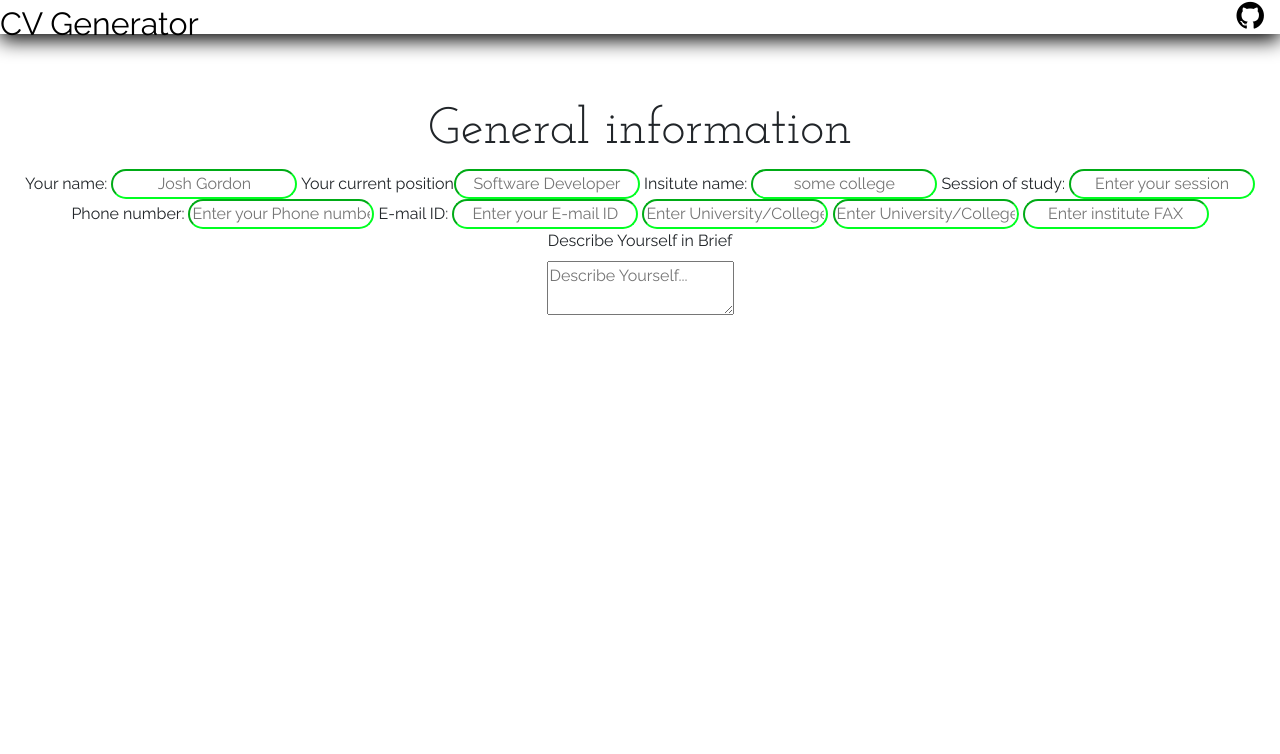
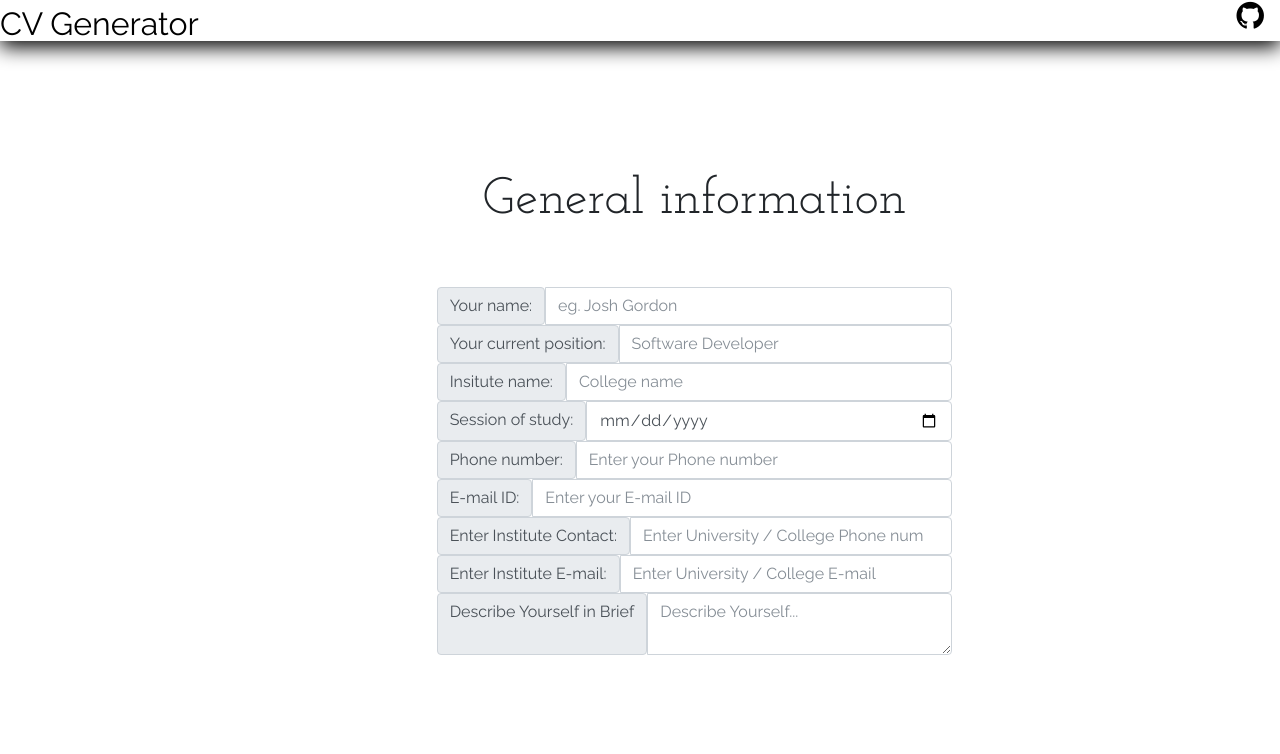
Before and after one commit to Biswajee/CV-Generator, a Django app: page /webapp/form/ in a window 1280 px wide. Shown: the top 754 px of the page. Run offline with Django 3.2, Linux system fonts and the light colour scheme; some libraries are stand-ins or nearby versions.

Commit message:
far from halfway !

```diff
--- a/webapp/static/css/custom_css.css
+++ b/webapp/static/css/custom_css.css
@@ -47,6 +47,10 @@ body {
 
 .pad-down {
   padding-bottom: 100px;
+}
+
+.padlil {
+  padding-bottom: 70px;
 }
 
 .borderify-login {
--- a/webapp/templates/webpages/fillform.html
+++ b/webapp/templates/webpages/fillform.html
@@ -43,18 +43,15 @@
     margin: 0;
   }
 
-        .pretty{
-          border-radius: 20px;
-          border-color: #00ff21;
-          text-align: center;
-          color: orange;
+  .fix{
+    padding-bottom: 7px;     /* Small juggad for navbar :P */
   }
   </style>
 </head>
 
 
 <body class="landing-page">
-  <nav class="navbar bg-white nav navbar-nav navbar-fixed-top nav-header" >
+  <nav class="navbar bg-white nav navbar-nav navbar-fixed-top nav-header fix">
     <span class="links-header pull-left" style="height: 0px;">
       <a href="../index" class="sharpUnity fa-2x black" id="resume">CV Generator</a>
     </span>
@@ -68,28 +65,65 @@
 
   <div class="landing-banner">
     <form action="submit" method="post" enctype="multipart/form-data">
-    <div class = "row pad">
-      <div class = "col-md 12 col-sm-12 text-center">
+      <div class = "row pad pad-down pad-form-center">
+        <div class="col-md-5 col-sm-5 offset-sm-4 text-center bg-white borderify-login pad-lil">
+        <div class = "col-md-12 col-sm-12 text-center">
           <h1 class="head-banner-text">General information</h1>
-        <span>
-          Your name: <input type="text" class="pretty" name="nm" placeholder="Josh Gordon" />
-		        Your current position<input type="text" class="pretty" name="position" placeholder="Software Developer" />
+        </div>
+        <br /><br />
+        <div class="input-group">
+          <span class="input-group-text">
+            Your name:
           </span>
-        <span>
-    Insitute name: <input type="text" class="pretty" name="univ" placeholder="some college" />
-		Session of study: <input type="text" class="pretty" name="session" placeholder="Enter your session" />
+          <input type="text" class="form-control has-success has-feedback" name="nm" placeholder="eg. Josh Gordon" />
+        </div>
+        <div class="input-group">
+          <span class="input-group-text">
+            Your current position:
           </span>
-  <span>
-  Phone number: <input type="text" class="pretty" name="ph" placeholder="Enter your Phone number" />
-		E-mail ID: <input type="text" class="pretty" name="email" placeholder="Enter your E-mail ID" />
+          <input type="text" class="form-control has-success has-feedback" name="position" placeholder="Software Developer" />
+        </div>
+        <div class="input-group">
+          <span class="input-group-text">
+            Insitute name: </span>
+            <input type="text" class="form-control has-success has-feedback" name="univ" placeholder="College name" />
+          </div>
+          <div class="input-group">
+            <span class="input-group-text">
+              Session of study:
             </span>
-    <input type="text" class="pretty" name="cph" placeholder="Enter University/College Phone number" />
-		<input type="text" class="pretty" name="cemail" placeholder="Enter University/College E-mail" />
-		<input type="text" class="pretty" name="fax" placeholder="Enter institute FAX" />
-		<label for="Describe"> Describe Yourself in Brief</label><br />
-		<textarea name="desc" placeholder="Describe Yourself..."></textarea>
+            <input type="date" class="form-control has-success has-feedback" name="session" placeholder="Enter your session" />
+          </div>
+          <div class="input-group">
+            <span class="input-group-text">
+              Phone number: </span>
+              <input type="number" class="form-control has-success has-feedback" name="ph" placeholder="Enter your Phone number" />
+            </div>
+            <div class="input-group">
+              <span class="input-group-text">
+                E-mail ID:
+              </span>
+              <input type="email" class="form-control has-success has-feedback" name="email" placeholder="Enter your E-mail ID" />
+            </div>
+            <div class="input-group">
+              <span class="input-group-text">
+                Enter Institute Contact:
+              </span>
+              <input type="number" class="form-control has-success has-feedback" name="cph" placeholder="Enter University / College Phone number" />
+            </div>
+            <div class="input-group">
+              <span class="input-group-text">
+                Enter Institute E-mail: </span>
+                <input type="email" class="form-control has-success has-feedback" name="cemail" placeholder="Enter University / College E-mail" />
+              </div>
+              <div class="input-group">
+                <span class="input-group-text">
+              Describe Yourself in Brief</span>
+              <textarea name="desc" class="form-control has-success has-feedback" placeholder="Describe Yourself..."></textarea>
+            </div>
           </div>
         </form>
+      </div>
       </div>
 
 
```
Lines whose indentation alone changed are shown as unchanged.
